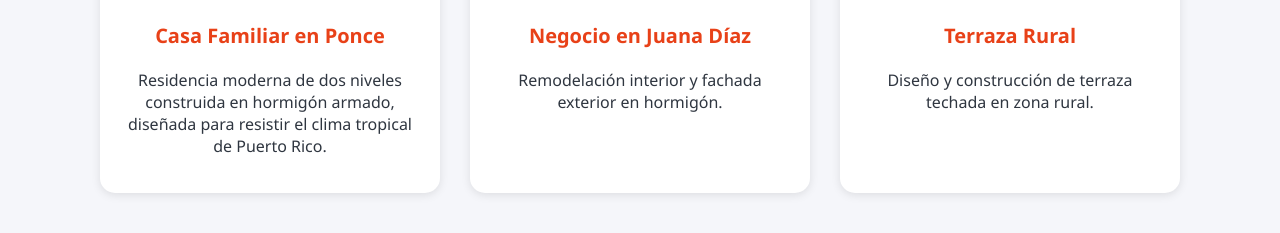
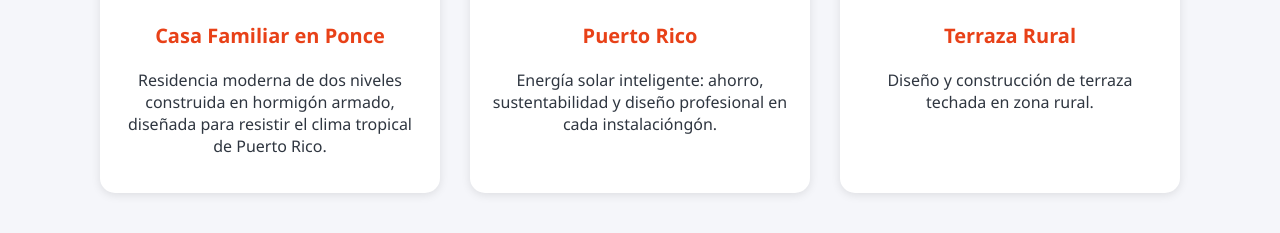
Before and after one commit to Jerrysonllc/jerrysonconstruction, a plain HTML site: page index.html in a window 1280 px wide. Shown: the part 1539-1772 px from the top of the page. Drawn offline with Linux system fonts and the light colour scheme.

Commit message:
Update index.html

```diff
--- a/index.html
+++ b/index.html
@@ -117,9 +117,9 @@
   <p>Residencia moderna de dos niveles construida en hormigón armado, diseñada para resistir el clima tropical de Puerto Rico.</p>
 </div>
     <div class="specialty">
-      <img src="https://images.unsplash.com/photo-1509391366360-2e959784a276" alt="Comercio remodelado en Juana Díaz">
-      <h3>Negocio en Juana Díaz</h3>
-      <p>Remodelación interior y fachada exterior en hormigón.</p>
+      <img src="https://images.unsplash.com/photo-1509391366360-2e959784a276" alt="Instalación solar eficiente y confiable">
+      <h3>Puerto Rico</h3>
+      <p>Energía solar inteligente: ahorro, sustentabilidad y diseño profesional en cada instalacióngón.</p>
     </div>
     <div class="specialty">
       <img src="https://images.unsplash.com/photo-1542314831-068cd1dbfeeb" alt="Construcción de terraza">
```
